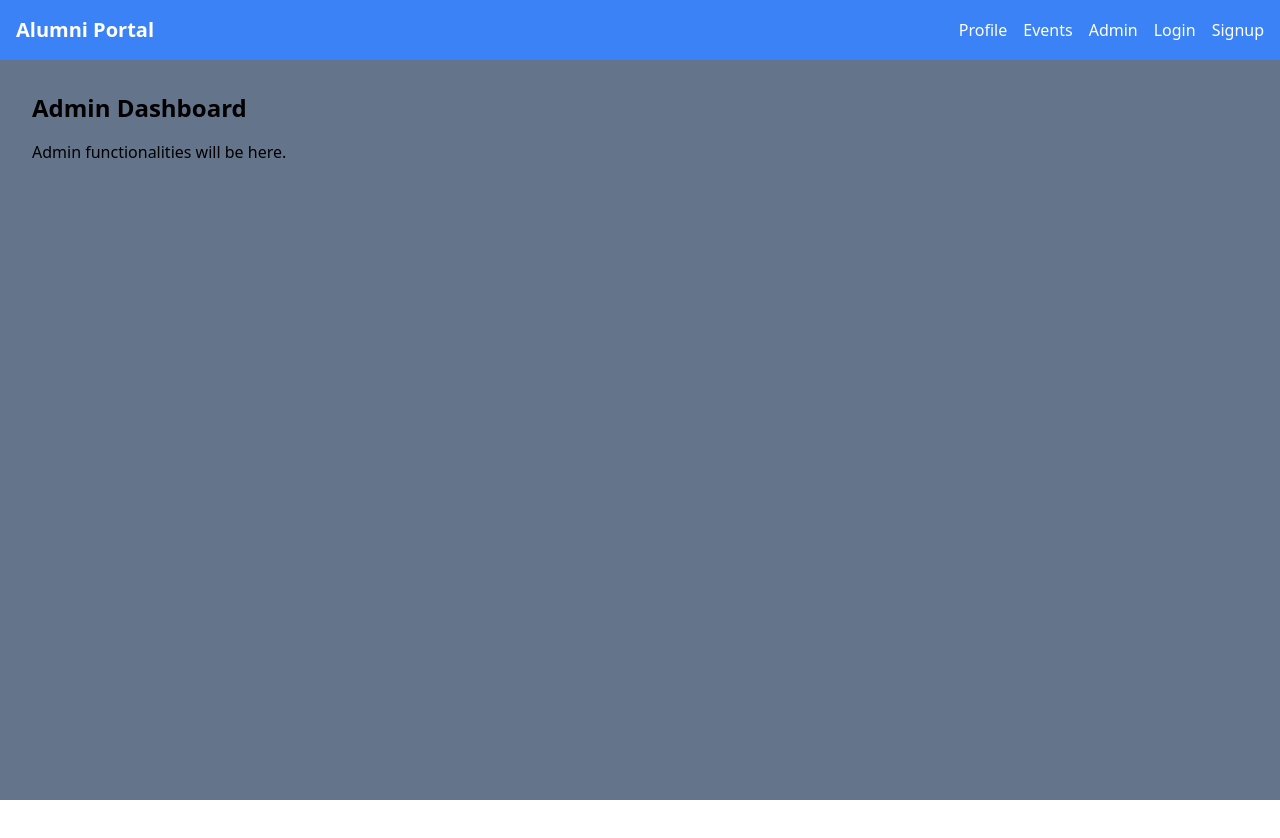
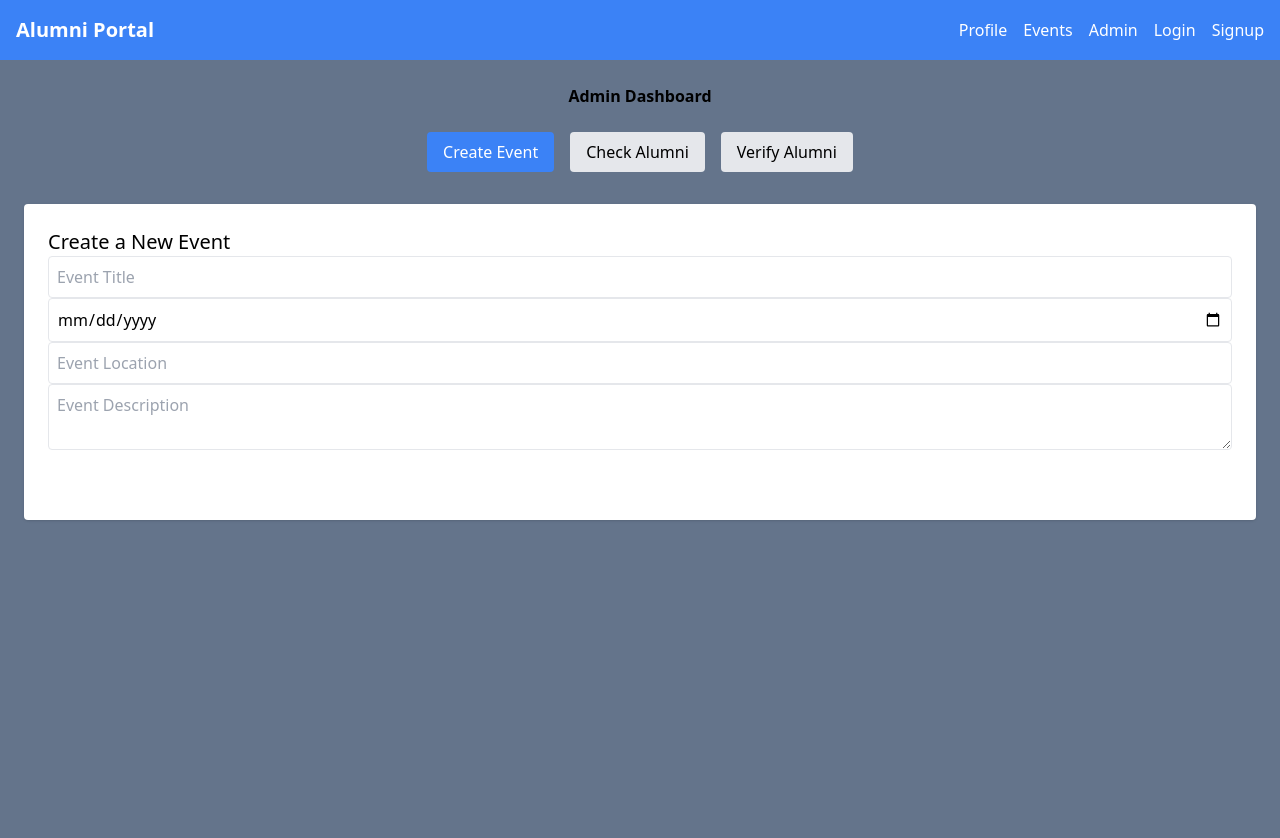
Before and after one commit to Piyush-0369/Alumni_Portal_FrontEnd, a Next.js app: page /admin in a window 1280 px wide. Shown: the top 838 px of the page. Before the commit the page ends 800 px from the top, so only its background shows below. Built offline with nearby package versions, Linux system fonts and the light colour scheme.

Commit message:
admin_dashboard

```diff
--- a/src/dashboard/AdminDashboard.jsx
+++ b/src/dashboard/AdminDashboard.jsx
@@ -0,0 +1,151 @@
+import { useState } from "react";
+
+const AdminDashboard = () => {
+  const [activeTab, setActiveTab] = useState("events");
+
+  return (
+    <div className="min-h-screen bg-gray-100 p-6">
+      <h1 className="text-3xl font-bold mb-6 text-center">Admin Dashboard</h1>
+
+      {/* Navigation Tabs */}
+      <div className="flex justify-center gap-4 mb-8">
+        <button
+          onClick={() => setActiveTab("events")}
+          className={`px-4 py-2 rounded ${
+            activeTab === "events" ? "bg-blue-500 text-white" : "bg-gray-200"
+          }`}
+        >
+          Create Event
+        </button>
+        <button
+          onClick={() => setActiveTab("alumni")}
+          className={`px-4 py-2 rounded ${
+            activeTab === "alumni" ? "bg-blue-500 text-white" : "bg-gray-200"
+          }`}
+        >
+          Check Alumni
+        </button>
+        <button
+          onClick={() => setActiveTab("verify")}
+          className={`px-4 py-2 rounded ${
+            activeTab === "verify" ? "bg-blue-500 text-white" : "bg-gray-200"
+          }`}
+        >
+          Verify Alumni
+        </button>
+      </div>
+
+      {/* Tab Content */}
+      <div className="bg-white p-6 rounded shadow">
+        {activeTab === "events" && <EventForm />}
+        {activeTab === "alumni" && <AlumniList />}
+        {activeTab === "verify" && <VerifyAlumni />}
+      </div>
+    </div>
+  );
+};
+
+// Form to create events
+const EventForm = () => {
+  const handleSubmit = (e) => {
+    e.preventDefault();
+    alert("Event created (hook this to backend later)");
+  };
+
+  return (
+    <form onSubmit={handleSubmit} className="space-y-4">
+      <h2 className="text-xl font-semibold">Create a New Event</h2>
+      <input
+        type="text"
+        placeholder="Event Title"
+        className="w-full border p-2 rounded"
+        required
+      />
+      <input
+        type="date"
+        className="w-full border p-2 rounded"
+        required
+      />
+      <input
+      type="text"
+      placeholder="Event Location"
+      className="w-full border p-2 rounded">
+      </input>
+      <textarea
+        placeholder="Event Description"
+        className="w-full border p-2 rounded"
+        required
+      ></textarea>
+
+      <button
+        type="submit"
+        className="bg-green-500 text-white px-4 py-2 rounded"
+      >
+        Create Event
+      </button>
+    </form>
+  );
+};
+
+// List of alumni (mock for now)
+const AlumniList = () => {
+  const alumni = [
+    { id: 1, name: "Piyush Sharma", batch: 2022 },
+    { id: 2, name: "Rohit Mehra", batch: 2021 },
+  ];
+
+  return (
+    <div>
+      <h2 className="text-xl font-semibold mb-4">All Alumni</h2>
+      <ul className="space-y-2">
+        {alumni.map((alum) => (
+          <li key={alum.id} className="p-3 border rounded">
+            {alum.name} — Batch {alum.batch}
+          </li>
+        ))}
+      </ul>
+    </div>
+  );
+};
+
+// Verify alumni (mock for now)
+const VerifyAlumni = () => {
+  const pending = [
+    { id: 3, name: "Sneha Gupta", batch: 2023 },
+    { id: 4, name: "Arjun Patel", batch: 2020 },
+  ];
+
+  const handleVerify = (id) => {
+    alert(`Alumni with ID ${id} verified (hook to backend later)`);
+  };
+
+  return (
+    <div>
+      <h2 className="text-xl font-semibold mb-4">Verify Alumni</h2>
+      {pending.length === 0 ? (
+        <p>No pending alumni to verify.</p>
+      ) : (
+        <ul className="space-y-2">
+          {pending.map((alum) => (
+            <li
+              key={alum.id}
+              className="p-3 border rounded flex justify-between items-center"
+            >
+              <span>
+                {alum.name} — Batch {alum.batch}
+              </span>
+              <button
+                onClick={() => handleVerify(alum.id)}
+                className="bg-blue-500 text-white px-3 py-1 rounded"
+              >
+                Verify
+              </button>
+            </li>
+          ))}
+        </ul>
+      )}
+    </div>
+  );
+};
+
+export default AdminDashboard;
--- a/src/pages/admin.js
+++ b/src/pages/admin.js
@@ -1,13 +1,14 @@
 import Navbar from "../components/ui/Navbar";
+import AdminDashboard from "../dashboard/AdminDashboard";
 
 export default function Admin() {
   return (
     <div className="min-h-screen bg-slate-500">
       <Navbar />
-      <main className="p-8 text-black">
-        <h2 className="text-2xl font-bold mb-4">Admin Dashboard</h2>
-        <p>Admin functionalities will be here.</p>
-      </main>
+    <main>
+      <AdminDashboard />
+    </main>
     </div>
+
   );
 }
--- a/src/pages/profile.js
+++ b/src/pages/profile.js
@@ -3,23 +3,50 @@ import Navbar from "../components/ui/Navbar";
 
 export default function Profile() {
   const [userData, setUserData] = useState(null);
+  const [loading, setLoading] = useState(true);
 
   useEffect(() => {
+    // Try to load user data from localStorage
     const saved = localStorage.getItem("userData");
     if (saved) {
       try {
         setUserData(JSON.parse(saved));
-      } catch {
-        console.error("Failed to parse userData");
+      } catch (err) {
+        console.error("Failed to parse userData:", err);
         setUserData({ error: "Invalid stored data" });
       }
     }
+    setLoading(false);
   }, []);
 
-  const handleLogout = () => {
-    localStorage.removeItem("userData");
-    window.location.href = "/"; // redirect to login
+  const handleLogout = async () => {
+    try {
+      const response = await fetch("http://localhost:4000/api/v1/baseUsers/logout", {
+        method: "POST",
+        credentials: "include", // send cookies with request
+      });
+
+      if (response.ok) {
+        localStorage.removeItem("userData");
+        window.location.href = "/"; // redirect to login
+      } else {
+        const err = await response.json();
+        console.error("Logout failed:", err?.message || "Unknown error");
+        alert("Logout failed: " + (err?.message || "Please try again"));
+      }
+    } catch (error) {
+      console.error("Error during logout:", error);
+      alert("Error connecting to server.");
+    }
   };
+
+  if (loading) {
+    return (
+      <div className="min-h-screen bg-slate-500 flex items-center justify-center text-white">
+        Loading profile...
+      </div>
+    );
+  }
 
   return (
     <div className="min-h-screen bg-slate-500">
@@ -27,10 +54,12 @@ export default function Profile() {
       <main className="p-8 text-black flex flex-col items-center">
         <h2 className="text-2xl font-bold mb-6">Alumni Profile</h2>
 
+        {/* No data */}
         {!userData && (
           <p className="text-white">This is where alumni details will be displayed.</p>
         )}
 
+        {/* Error case */}
         {userData?.error && (
           <div className="max-w-md bg-red-200 p-4 rounded shadow text-center">
             <h3 className="text-xl font-bold mb-2">Login Failed</h3>
@@ -44,6 +73,7 @@ export default function Profile() {
           </div>
         )}
 
+        {/* Success case */}
         {userData && !userData.error && (
           <div className="max-w-lg w-full bg-white p-6 rounded shadow flex flex-col items-center">
             {userData?.avatar && (
```
